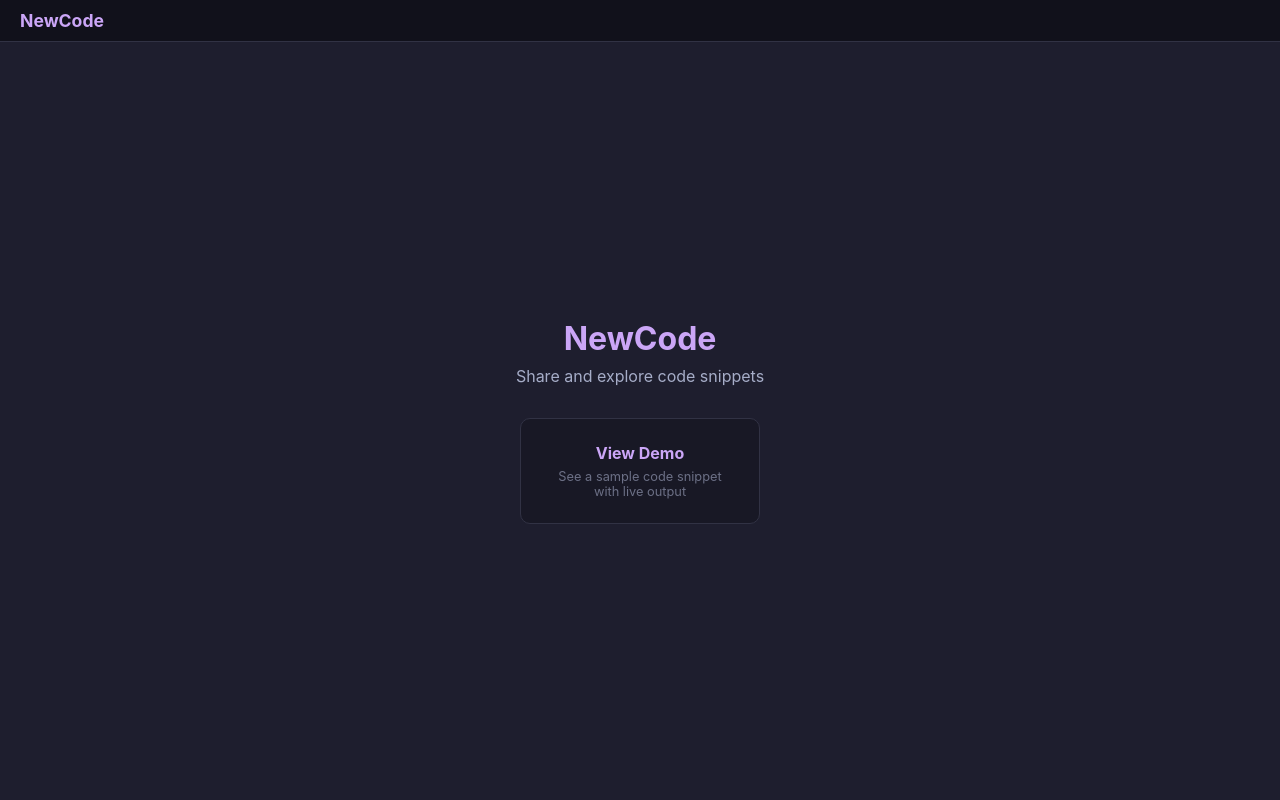
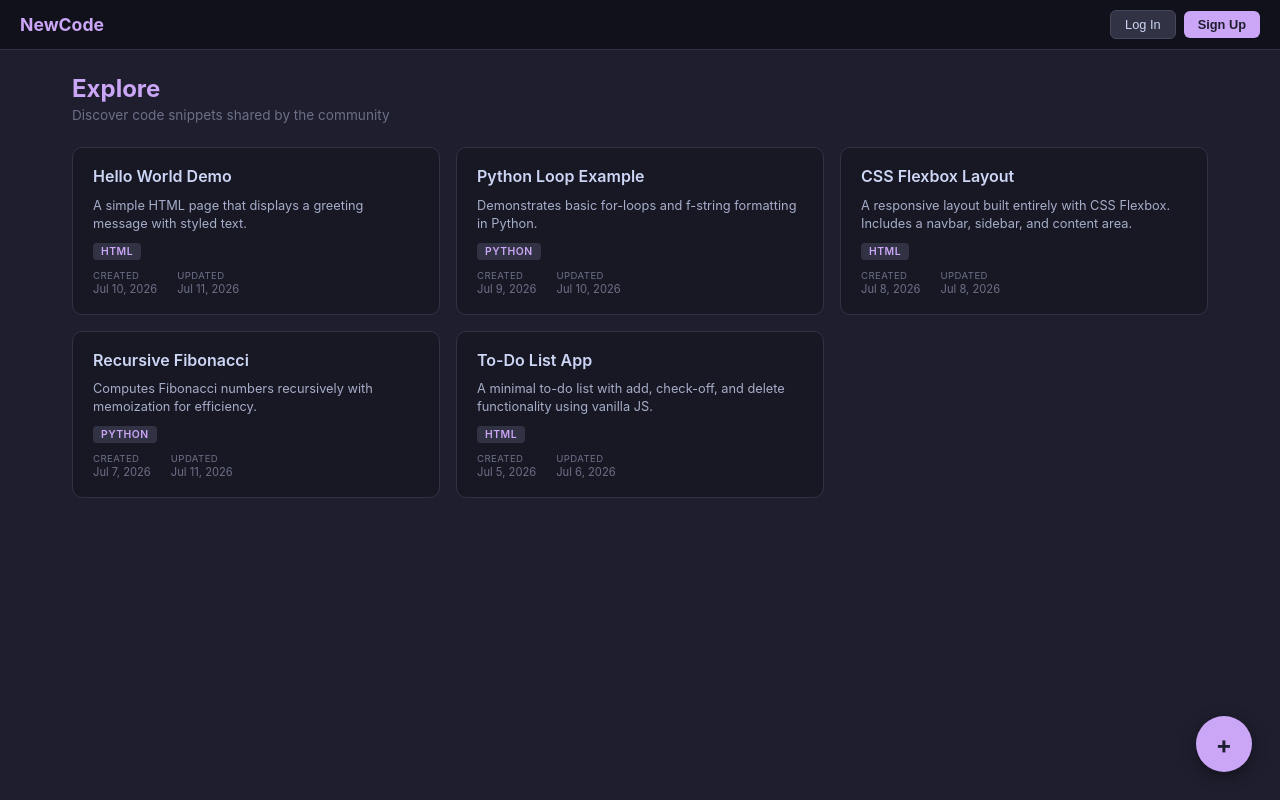
Before and after one commit to william06-23/codeSharingWebsite, a website: page public/main.html in a window 1280 px wide. Drawn offline with Linux system fonts and the light colour scheme.

Commit message:
Redesign main page: login/signup buttons, work grid with cards, floating create button

```diff
--- a/public/main.html
+++ b/public/main.html
@@ -12,10 +12,9 @@
       background: #1e1e2e;
       color: #cdd6f4;
       min-height: 100vh;
-      display: flex;
-      flex-direction: column;
     }
 
+    /* ── Topbar ── */
     .topbar {
       display: flex;
       align-items: center;
@@ -30,62 +29,224 @@
       color: #cba6f7;
     }
 
-    main {
-      flex: 1;
-      display: flex;
-      flex-direction: column;
-      align-items: center;
-      justify-content: center;
-      text-align: center;
-      padding: 40px 20px;
+    .topbar .spacer { flex: 1; }
+
+    .topbar .auth-btn {
+      padding: 6px 14px;
+      border-radius: 6px;
+      border: 1px solid #45475a;
+      background: #313244;
+      color: #cdd6f4;
+      font-size: 0.8rem;
+      cursor: pointer;
+      margin-left: 8px;
     }
 
-    h1 { font-size: 2rem; color: #cba6f7; margin-bottom: 8px; }
-    p  { color: #a6adc8; margin-bottom: 32px; font-size: 1rem; }
+    .topbar .auth-btn.primary {
+      background: #cba6f7;
+      color: #1e1e2e;
+      border: none;
+      font-weight: 600;
+    }
+    .topbar .auth-btn.primary:hover { background: #b4befe; }
+    .topbar .auth-btn:hover { border-color: #cba6f7; }
 
-    .card-grid {
-      display: flex;
-      gap: 16px;
-      flex-wrap: wrap;
-      justify-content: center;
+    /* ── Page heading ── */
+    .page-head {
+      padding: 24px 32px 0;
+      max-width: 1200px;
+      margin: 0 auto;
+      width: 100%;
     }
 
-    .card {
+    .page-head h1 {
+      font-size: 1.5rem;
+      font-weight: 700;
+      color: #cba6f7;
+      margin-bottom: 4px;
+    }
+
+    .page-head p {
+      font-size: 0.85rem;
+      color: #6c7086;
+    }
+
+    /* ── Work grid ── */
+    .work-grid {
+      display: grid;
+      grid-template-columns: repeat(auto-fill, minmax(300px, 1fr));
+      gap: 16px;
+      padding: 24px 32px 80px;
+      max-width: 1200px;
+      margin: 0 auto;
+      width: 100%;
+    }
+
+    .work-card {
       background: #181825;
       border: 1px solid #313244;
       border-radius: 10px;
-      padding: 24px 32px;
-      width: 240px;
+      padding: 18px 20px;
       text-decoration: none;
       color: #cdd6f4;
       transition: border-color 0.2s, transform 0.15s;
+      display: flex;
+      flex-direction: column;
+      gap: 10px;
     }
-    .card:hover {
+
+    .work-card:hover {
       border-color: #cba6f7;
       transform: translateY(-2px);
     }
 
-    .card h2 { font-size: 1rem; color: #cba6f7; margin-bottom: 6px; }
-    .card p  { font-size: 0.8rem; color: #6c7086; margin: 0; }
+    .work-card .title {
+      font-size: 1rem;
+      font-weight: 600;
+      color: #cdd6f4;
+      line-height: 1.3;
+    }
+
+    .work-card .desc {
+      font-size: 0.8rem;
+      color: #a6adc8;
+      line-height: 1.4;
+      display: -webkit-box;
+      -webkit-line-clamp: 2;
+      -webkit-box-orient: vertical;
+      overflow: hidden;
+    }
+
+    .work-card .lang-badge {
+      display: inline-block;
+      font-size: 0.65rem;
+      font-weight: 600;
+      text-transform: uppercase;
+      letter-spacing: 0.5px;
+      padding: 2px 8px;
+      border-radius: 4px;
+      background: #313244;
+      color: #cba6f7;
+      align-self: flex-start;
+    }
+
+    .work-card .times {
+      display: flex;
+      gap: 20px;
+      font-size: 0.7rem;
+      color: #6c7086;
+      margin-top: auto;
+    }
+
+    .work-card .times span {
+      display: flex;
+      flex-direction: column;
+      gap: 1px;
+    }
+
+    .work-card .times .label {
+      font-size: 0.6rem;
+      text-transform: uppercase;
+      letter-spacing: 0.4px;
+    }
+
+    /* ── Floating create button ── */
+    .create-btn {
+      position: fixed;
+      bottom: 28px;
+      right: 28px;
+      width: 56px;
+      height: 56px;
+      border-radius: 50%;
+      background: #cba6f7;
+      color: #1e1e2e;
+      font-size: 1.5rem;
+      font-weight: 700;
+      border: none;
+      cursor: pointer;
+      box-shadow: 0 4px 16px rgba(0,0,0,0.4);
+      transition: background 0.2s, transform 0.15s;
+      display: flex;
+      align-items: center;
+      justify-content: center;
+      text-decoration: none;
+    }
+
+    .create-btn:hover {
+      background: #b4befe;
+      transform: scale(1.05);
+    }
   </style>
 </head>
 <body>
 
 <header class="topbar">
   <span class="brand">NewCode</span>
+  <span class="spacer"></span>
+  <button class="auth-btn">Log In</button>
+  <button class="auth-btn primary">Sign Up</button>
 </header>
 
-<main>
-  <h1>NewCode</h1>
-  <p>Share and explore code snippets</p>
+<div class="page-head">
+  <h1>Explore</h1>
+  <p>Discover code snippets shared by the community</p>
+</div>
 
-  <div class="card-grid">
-    <a href="/index.html" class="card">
-      <h2>View Demo</h2>
-      <p>See a sample code snippet with live output</p>
-    </a>
-  </div>
-</main>
+<div class="work-grid">
+  <!-- Sample works — replace with real data later -->
+  <a href="/index.html" class="work-card">
+    <div class="title">Hello World Demo</div>
+    <div class="desc">A simple HTML page that displays a greeting message with styled text.</div>
+    <span class="lang-badge">HTML</span>
+    <div class="times">
+      <span><span class="label">Created</span>Jul 10, 2026</span>
+      <span><span class="label">Updated</span>Jul 11, 2026</span>
+    </div>
+  </a>
+
+  <a href="/index.html" class="work-card">
+    <div class="title">Python Loop Example</div>
+    <div class="desc">Demonstrates basic for-loops and f-string formatting in Python.</div>
+    <span class="lang-badge">Python</span>
+    <div class="times">
+      <span><span class="label">Created</span>Jul 9, 2026</span>
+      <span><span class="label">Updated</span>Jul 10, 2026</span>
+    </div>
+  </a>
+
+  <a href="/index.html" class="work-card">
+    <div class="title">CSS Flexbox Layout</div>
+    <div class="desc">A responsive layout built entirely with CSS Flexbox. Includes a navbar, sidebar, and content area.</div>
+    <span class="lang-badge">HTML</span>
+    <div class="times">
+      <span><span class="label">Created</span>Jul 8, 2026</span>
+      <span><span class="label">Updated</span>Jul 8, 2026</span>
+    </div>
+  </a>
+
+  <a href="/index.html" class="work-card">
+    <div class="title">Recursive Fibonacci</div>
+    <div class="desc">Computes Fibonacci numbers recursively with memoization for efficiency.</div>
+    <span class="lang-badge">Python</span>
+    <div class="times">
+      <span><span class="label">Created</span>Jul 7, 2026</span>
+      <span><span class="label">Updated</span>Jul 11, 2026</span>
+    </div>
+  </a>
+
+  <a href="/index.html" class="work-card">
+    <div class="title">To-Do List App</div>
+    <div class="desc">A minimal to-do list with add, check-off, and delete functionality using vanilla JS.</div>
+    <span class="lang-badge">HTML</span>
+    <div class="times">
+      <span><span class="label">Created</span>Jul 5, 2026</span>
+      <span><span class="label">Updated</span>Jul 6, 2026</span>
+    </div>
+  </a>
+</div>
+
+<!-- Floating create button -->
+<a href="/index.html" class="create-btn" title="Create new snippet">+</a>
 
 </body>
 </html>
```
